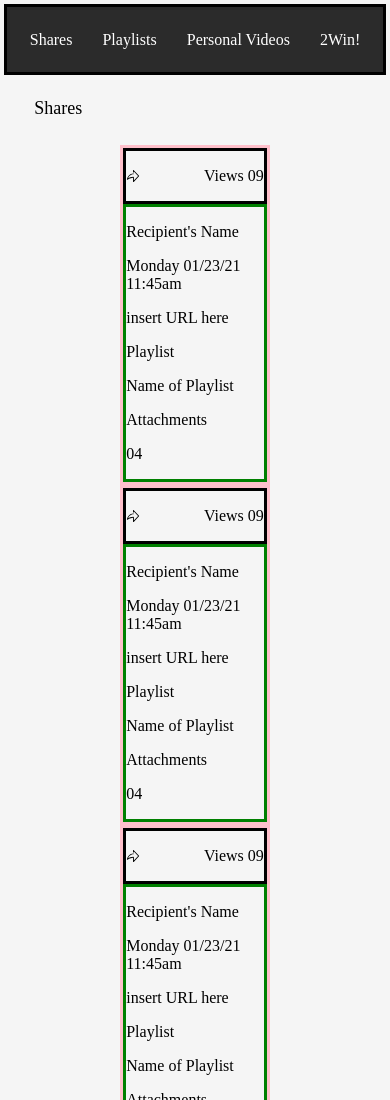
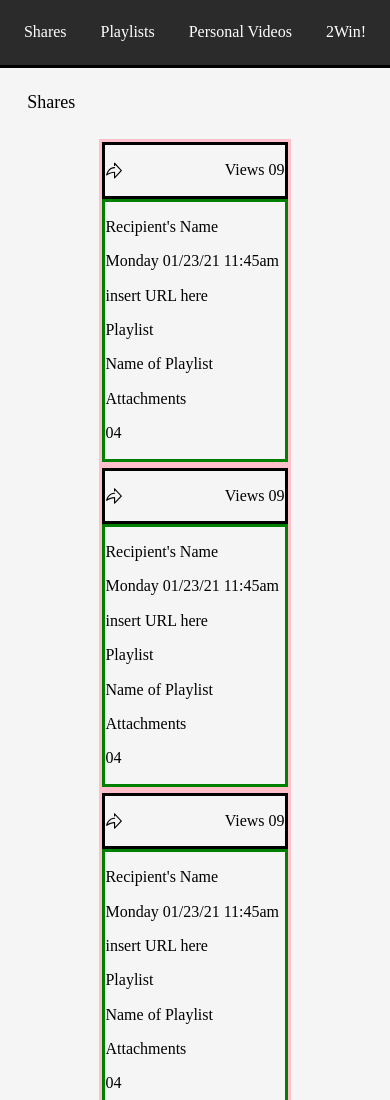
Before and after one commit to colganmeanor/Static-Comp, a website: page index.html in a window 390 px wide. Shown: the top 1100 px of the page. Drawn offline with nearby package versions, Linux system fonts and the light colour scheme.

Commit message:
Polish responsiveness of cards

```diff
--- a/index.html
+++ b/index.html
@@ -7,6 +7,7 @@
   <link rel="preconnect" href="https://fonts.googleapis.com">
   <link rel="preconnect" href="https://fonts.gstatic.com" crossorigin>
   <link href="https://fonts.googleapis.com/css2?family=Montserrat:wght@300&display=swap" rel="stylesheet">
+  <link rel="stylesheet" href="node_modules/normalize.css/normalize.css">
   <link rel="stylesheet" href="styles.css">
   <title>2Win!</title>
 </head>
--- a/styles.css
+++ b/styles.css
@@ -28,6 +28,7 @@ body {
   flex-wrap: wrap;
   justify-content: space-evenly;
   box-sizing: border-box;
+  margin: 1%
 }
 
 .card {
@@ -60,14 +61,14 @@ body {
   width: 10%;
 }
 
-@media (max-width: 1000px) {
+@media (max-width: 1200px) {
   .cardContainer {
     display: flex;
   }
 
   .card {
     display: flex;
-    width: 40%;
+    width: 35%;
   }
 }
 
@@ -80,6 +81,6 @@ body {
 
   .card {
     display: flex;
-    width: 40%;
+    width: 50%;
   }
 }
```
